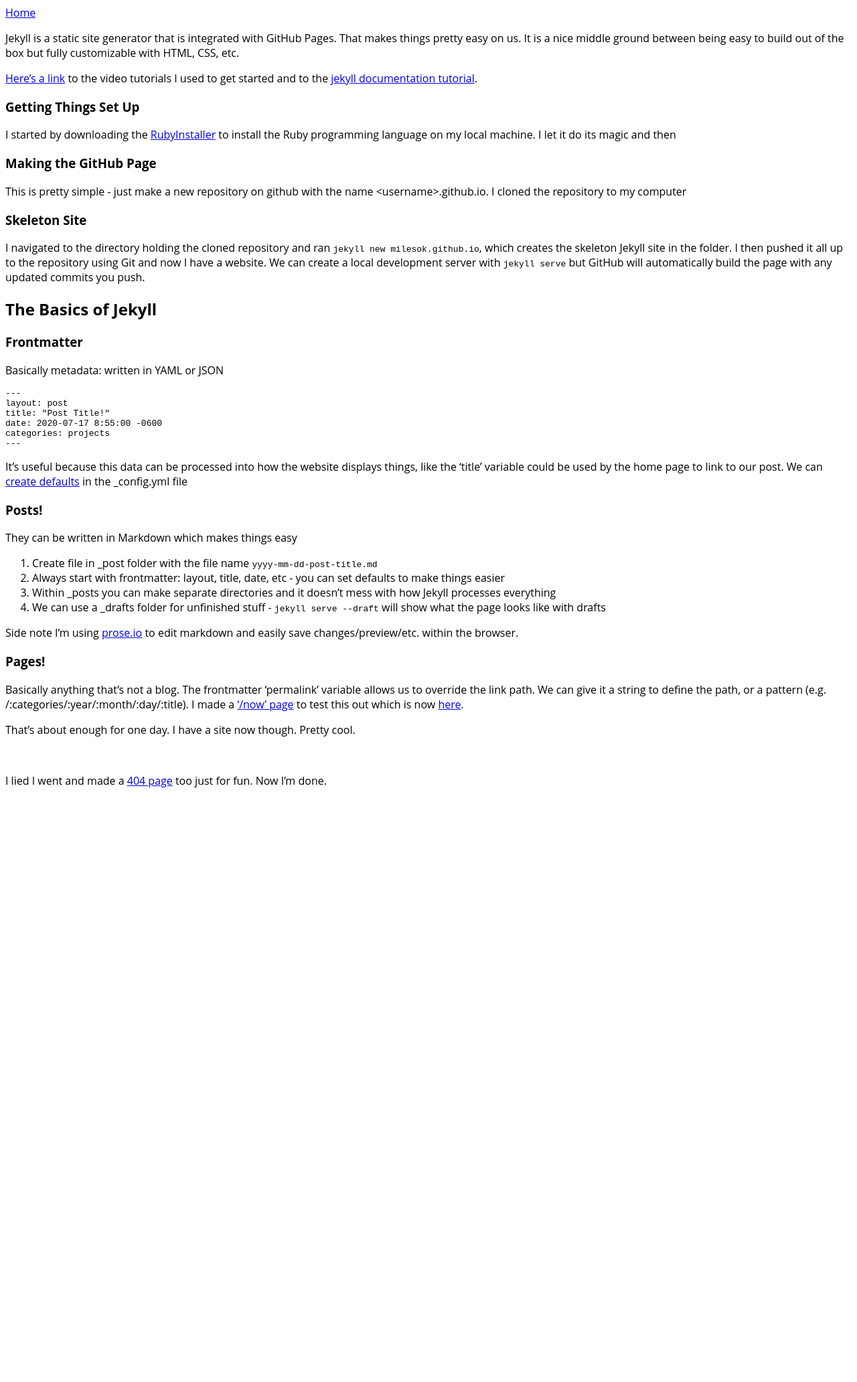
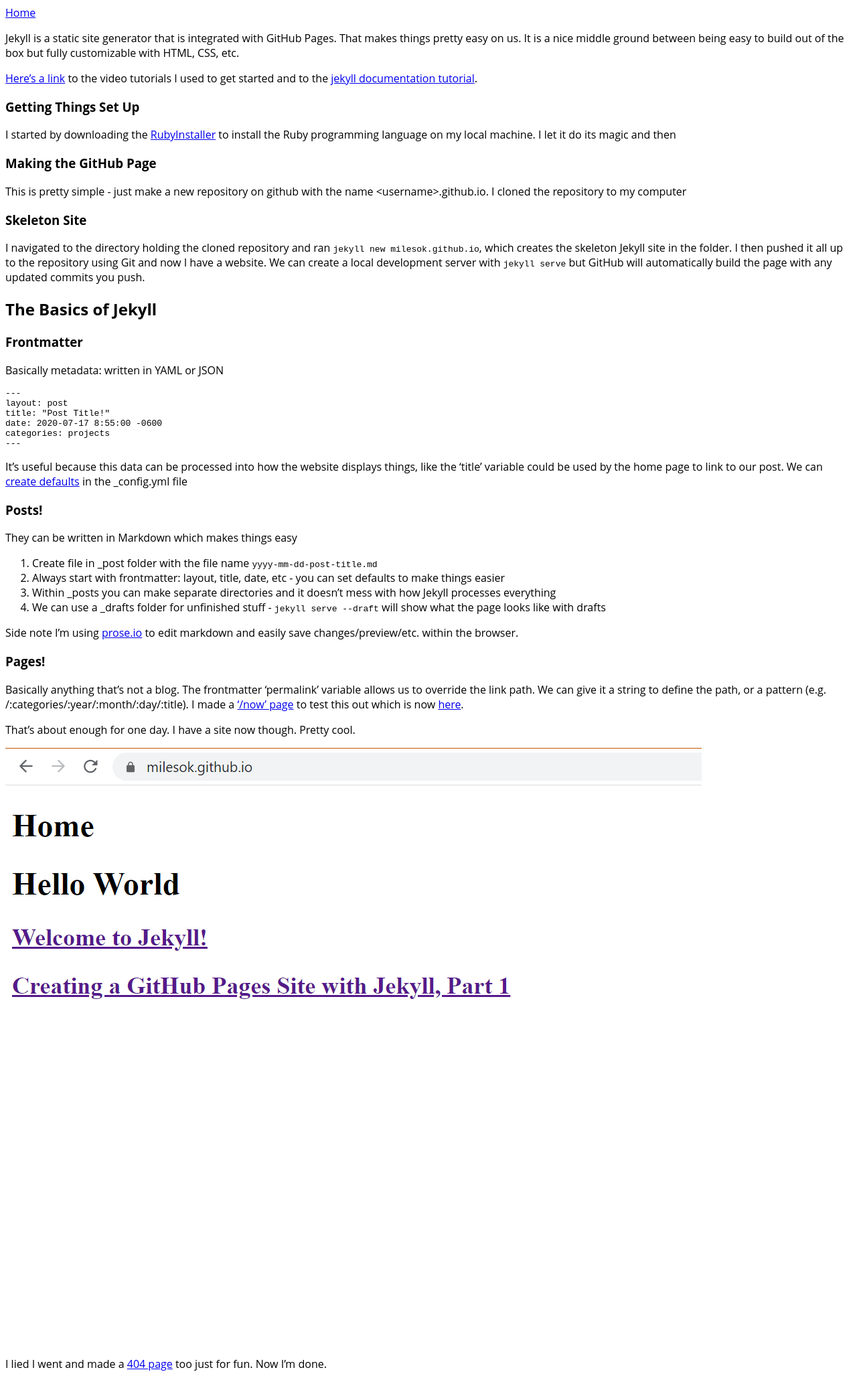
Before and after one commit to milesok/milesok.github.io, a Jekyll site: the page built from _posts/2020-07-17-creating-github-sites-jekyll-part-1.md, in a window 1280 px wide. Shown: the whole page at 67% size. Built offline with Jekyll 4.4.1, drawn with Linux system fonts in a browser that asks for light colours; before the commit the page ends 1193 px from its top, so only the background shows below that.

Commit message:
Update 2020-07-17-creating-github-sites-jekyll-part-1.md

```diff
--- a/_posts/2020-07-17-creating-github-sites-jekyll-part-1.md
+++ b/_posts/2020-07-17-creating-github-sites-jekyll-part-1.md
@@ -47,6 +47,6 @@ Basically anything that's not a blog. The frontmatter 'permalink' variable allow
 
 That's about enough for one day. I have a site now though. Pretty cool.
 
-![](assets/img/creating-github-page/v1.PNG)
+![](https://github.com/milesok/milesok.github.io/blob/master/assets/img/creating-github-page/v1.PNG)
 
 I lied I went and made a [404 page](https://milesok.github.io/404) too just for fun. Now I'm done.
```
